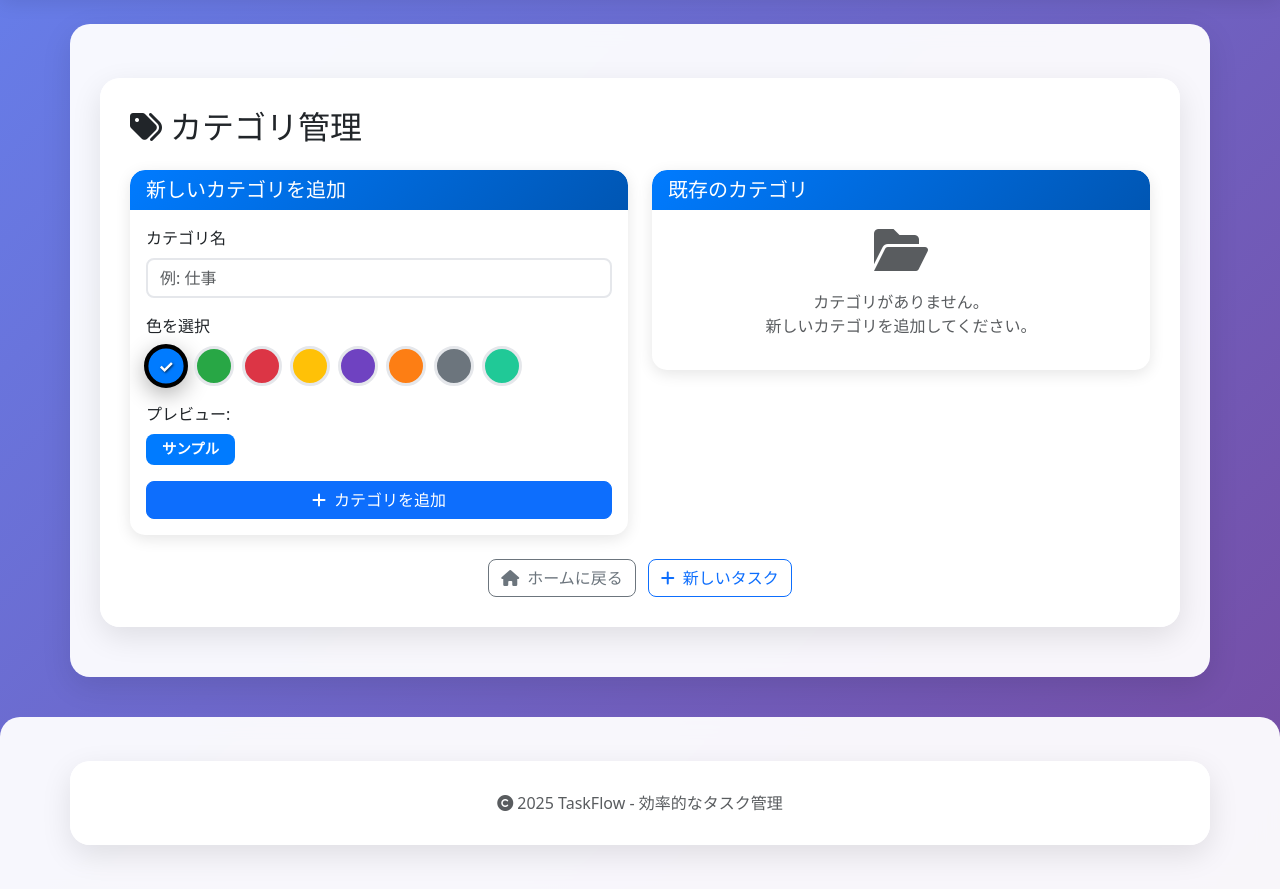
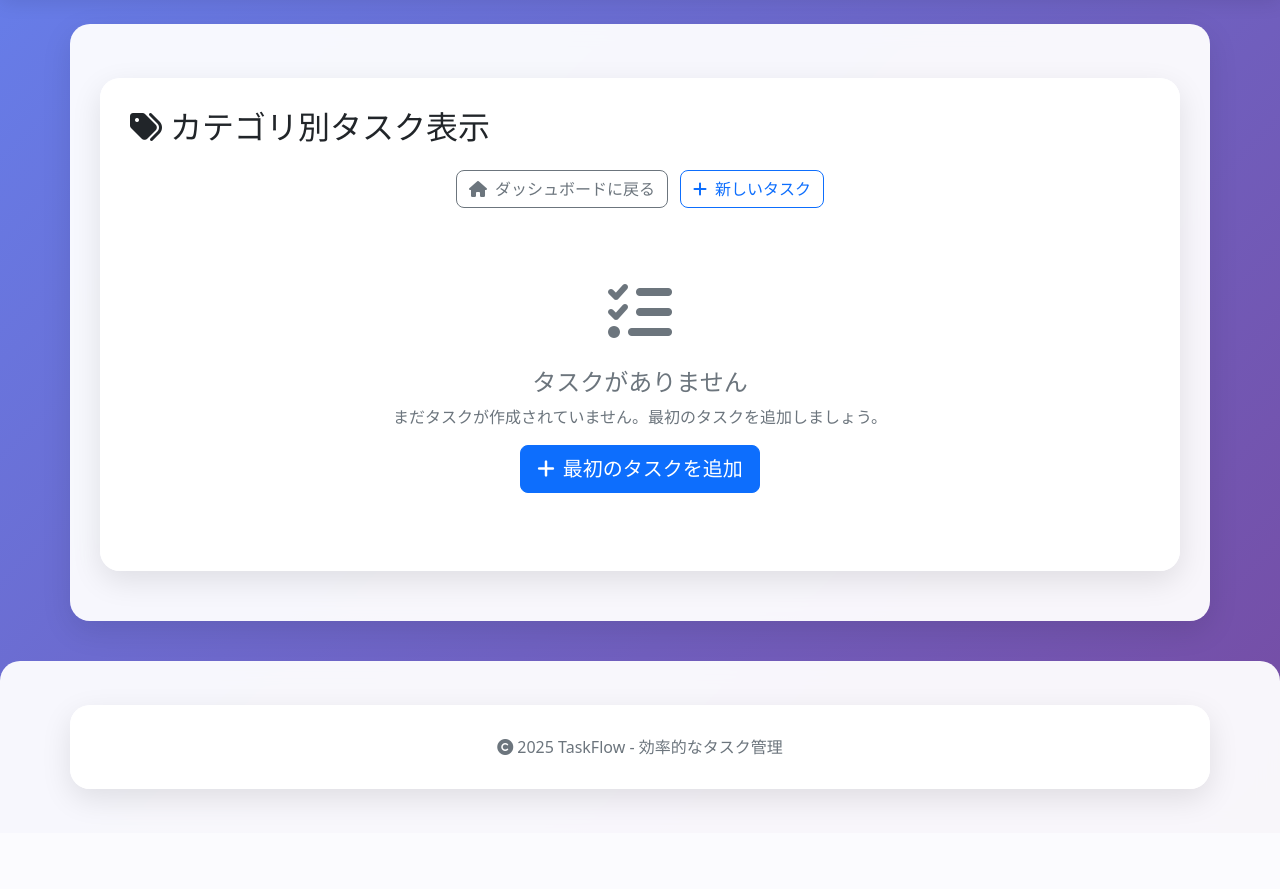
Before and after one commit to furukawa1020/-vol3-20-, a Flask app: page /categories in a window 1280 px wide. Shown: the part 62-951 px from the top of the page. After the commit the page ends 869 px from the top, so only its background shows below. Run offline with Flask 3, Linux system fonts and the light colour scheme; a user stored in the database is signed in; data comes from the database, SQL or seed files in the repository.

Commit message:
feat: add category deletion functionality and enhance category display with task statistics

```diff
--- a/app.py
+++ b/app.py
@@ -757,5 +757,32 @@ def export_stats():
 
     return jsonify(stats_data)
 
+@app.route('/delete_category/<int:category_id>')
+@login_required
+def delete_category(category_id):
+    """カテゴリ削除処理"""
+    user_id = get_current_user_id()
+
+    if not user_id:  # ゲストモードでは削除不可
+        flash('ゲストモードではカテゴリの削除はできません。', 'error')
+        return redirect(url_for('categories'))
+
+    conn = get_db_connection()
+    try:
+        # ユーザー固有のカテゴリのみ削除可能
+        result = conn.execute('DELETE FROM categories WHERE id = ? AND user_id = ?',
+                            (category_id, user_id))
+        if result.rowcount > 0:
+            conn.commit()
+            flash('カテゴリを削除しました。', 'success')
+        else:
+            flash('カテゴリが見つからないか、削除権限がありません。', 'error')
+    except Exception as e:
+        flash('カテゴリの削除中にエラーが発生しました。', 'error')
+    finally:
+        conn.close()
+
+    return redirect(url_for('categories'))
+
 if __name__ == '__main__':
     app.run(debug=True)
--- a/templates/categories.html
+++ b/templates/categories.html
@@ -1,20 +1,22 @@
 {% extends 'base.html' %}
+
+{% block title %}カテゴリ別表示{% endblock %}
 
 {% block content %}
 <div class="container mt-4">
     <div class="row">
         <div class="col-12">
             <h2 class="mb-4">
-                <i class="fas fa-tags me-2"></i>カテゴリ管理
+                <i class="fas fa-tags me-2"></i>カテゴリ別タスク表示
             </h2>
         </div>
     </div>
 
     <!-- フラッシュメッセージ表示 -->
-    {% with messages = get_flashed_messages() %}
+    {% with messages = get_flashed_messages(with_categories=true) %}
         {% if messages %}
-            {% for message in messages %}
-                <div class="alert alert-info alert-dismissible fade show" role="alert">
+            {% for category, message in messages %}
+                <div class="alert alert-{{ 'danger' if category == 'error' else 'success' }} alert-dismissible fade show" role="alert">
                     {{ message }}
                     <button type="button" class="btn-close" data-bs-dismiss="alert"></button>
                 </div>
@@ -22,178 +24,222 @@
         {% endif %}
     {% endwith %}
 
-    <div class="row">
-        <!-- カテゴリ追加フォーム -->
-        <div class="col-md-6">
-            <div class="card">
-                <div class="card-header">
-                    <h5 class="card-title mb-0">新しいカテゴリを追加</h5>
-                </div>
-                <div class="card-body">
-                    <form method="POST" action="{{ url_for('categories') }}">
-                        <div class="mb-3">
-                            <label for="name" class="form-label">カテゴリ名</label>
-                            <input type="text" id="name" name="name" class="form-control" placeholder="例: 仕事" required>
-                        </div>
-
-                        <div class="mb-3">
-                            <label class="form-label d-block">色を選択</label>
-                            <input type="hidden" name="color" id="selected-color" value="#007bff" required>
-
-                            <div class="d-flex flex-wrap gap-2">
-                                <div class="color-circle selected" data-color="#007bff" style="background-color: #007bff;"></div>
-                                <div class="color-circle" data-color="#28a745" style="background-color: #28a745;"></div>
-                                <div class="color-circle" data-color="#dc3545" style="background-color: #dc3545;"></div>
-                                <div class="color-circle" data-color="#ffc107" style="background-color: #ffc107;"></div>
-                                <div class="color-circle" data-color="#6f42c1" style="background-color: #6f42c1;"></div>
-                                <div class="color-circle" data-color="#fd7e14" style="background-color: #fd7e14;"></div>
-                                <div class="color-circle" data-color="#6c757d" style="background-color: #6c757d;"></div>
-                                <div class="color-circle" data-color="#20c997" style="background-color: #20c997;"></div>
-                            </div>
-                        </div>
-
-                        <div class="mb-3">
-                            <label class="form-label">プレビュー:</label>
-                            <div>
-                                <span id="category-preview" class="badge" style="background-color: #007bff; font-size: 0.9rem; padding: 0.5rem 1rem;">
-                                    サンプル
-                                </span>
-                            </div>
-                        </div>
-
-                        <div class="d-grid gap-2">
-                            <button type="submit" class="btn btn-primary">
-                                <i class="fas fa-plus me-2"></i>カテゴリを追加
-                            </button>
-                        </div>
-                    </form>
-                </div>
-            </div>
-        </div>
-
-        <!-- 既存のカテゴリ一覧 -->
-        <div class="col-md-6">
-            <div class="card">
-                <div class="card-header">
-                    <h5 class="card-title mb-0">既存のカテゴリ</h5>
-                </div>
-                <div class="card-body">
-                    {% if category_data %}
-                    <div class="table-responsive">
-                        <table class="table table-hover">
-                            <thead>
-                                <tr>
-                                    <th>カテゴリ名</th>
-                                    <th>タスク数</th>
-                                </tr>
-                            </thead>
-                            <tbody>
-                                {% for category, count in category_data %}
-                                <tr>
-                                    <td>{{ category }}</td>
-                                    <td>
-                                        <span class="badge bg-primary">{{ count }}</span>
-                                    </td>
-                                </tr>
-                                {% endfor %}
-                            </tbody>
-                        </table>
-                    </div>
-                    {% else %}
-                    <div class="text-center text-muted">
-                        <i class="fas fa-folder-open fa-3x mb-3"></i>
-                        <p>カテゴリがありません。<br>新しいカテゴリを追加してください。</p>
-                    </div>
-                    {% endif %}
-                </div>
-            </div>
-        </div>
-    </div>
-
     <!-- ナビゲーション -->
-    <div class="row mt-4">
+    <div class="row mb-4">
         <div class="col-12 text-center">
             <a href="{{ url_for('index') }}" class="btn btn-outline-secondary me-2">
-                <i class="fas fa-home me-2"></i>ホームに戻る
+                <i class="fas fa-home me-2"></i>ダッシュボードに戻る
             </a>
             <a href="{{ url_for('add_task') }}" class="btn btn-outline-primary">
                 <i class="fas fa-plus me-2"></i>新しいタスク
             </a>
         </div>
     </div>
+
+    <!-- カテゴリ別タスク表示 -->
+    {% if categorized_tasks %}
+        {% for category in categories %}
+            <div class="category-section mb-4">
+                <div class="card">
+                    <div class="card-header category-header" data-category="{{ category }}">
+                        <h5 class="card-title mb-0 d-flex justify-content-between align-items-center">
+                            <span>
+                                <i class="fas fa-folder me-2"></i>{{ category }}
+                            </span>
+                            <span class="badge bg-light text-dark">
+                                {{ categorized_tasks[category]|length }} タスク
+                            </span>
+                        </h5>
+                    </div>
+                    <div class="card-body">
+                        {% if categorized_tasks[category] %}
+                            <div class="row">
+                                {% for task in categorized_tasks[category] %}
+                                <div class="col-md-6 col-lg-4 mb-3">
+                                    <div class="task-card {% if task.completed %}completed{% endif %}">
+                                        <div class="task-header">
+                                            <h6 class="task-title">{{ task.title }}</h6>
+                                            <span class="priority-badge priority-{{ task.priority }}">
+                                                {{ task.priority }}
+                                            </span>
+                                        </div>
+
+                                        {% if task.description %}
+                                        <p class="task-description">{{ task.description }}</p>
+                                        {% endif %}
+
+                                        <div class="task-meta">
+                                            {% if task.due_date %}
+                                                <small class="text-muted">
+                                                    <i class="fas fa-calendar me-1"></i>{{ task.due_date }}
+                                                </small>
+                                            {% endif %}
+                                        </div>
+
+                                        <div class="task-actions mt-2">
+                                            <a href="{{ url_for('toggle_task', task_id=task.id) }}"
+                                               class="btn btn-sm {% if task.completed %}btn-warning{% else %}btn-success{% endif %}">
+                                                {% if task.completed %}
+                                                    <i class="fas fa-undo me-1"></i>未完了
+                                                {% else %}
+                                                    <i class="fas fa-check me-1"></i>完了
+                                                {% endif %}
+                                            </a>
+                                            <a href="{{ url_for('edit_task', task_id=task.id) }}"
+                                               class="btn btn-sm btn-outline-primary">
+                                                <i class="fas fa-edit me-1"></i>編集
+                                            </a>
+                                            <a href="{{ url_for('delete_task', task_id=task.id) }}"
+                                               class="btn btn-sm btn-outline-danger"
+                                               onclick="return confirm('本当に削除しますか？')">
+                                                <i class="fas fa-trash me-1"></i>削除
+                                            </a>
+                                        </div>
+                                    </div>
+                                </div>
+                                {% endfor %}
+                            </div>
+                        {% else %}
+                            <div class="text-center text-muted py-4">
+                                <i class="fas fa-inbox fa-3x mb-3"></i>
+                                <p>このカテゴリにはタスクがありません。</p>
+                                <a href="{{ url_for('add_task') }}" class="btn btn-outline-primary">
+                                    <i class="fas fa-plus me-2"></i>タスクを追加
+                                </a>
+                            </div>
+                        {% endif %}
+                    </div>
+                </div>
+            </div>
+        {% endfor %}
+    {% else %}
+        <div class="text-center text-muted py-5">
+            <i class="fas fa-tasks fa-4x mb-4"></i>
+            <h4>タスクがありません</h4>
+            <p>まだタスクが作成されていません。最初のタスクを追加しましょう。</p>
+            <a href="{{ url_for('add_task') }}" class="btn btn-primary btn-lg">
+                <i class="fas fa-plus me-2"></i>最初のタスクを追加
+            </a>
+        </div>
+    {% endif %}
 </div>
 
 <style>
-.color-circle {
-    width: 40px;
-    height: 40px;
-    border-radius: 50%;
-    border: 3px solid #e5e7eb;
-    cursor: pointer;
-    transition: all 0.3s ease;
-    position: relative;
-    display: inline-flex;
-    align-items: center;
-    justify-content: center;
-}
-
-.color-circle:hover {
-    transform: scale(1.1);
-    box-shadow: 0 4px 15px rgba(0, 0, 0, 0.2);
-}
-
-.color-circle.selected {
-    border-color: #000;
-    border-width: 4px;
-    transform: scale(1.1);
-    box-shadow: 0 6px 20px rgba(0, 0, 0, 0.3);
-}
-
-.color-circle.selected::after {
-    content: "✓";
-    color: white;
-    font-weight: bold;
-    font-size: 16px;
-    text-shadow: 1px 1px 2px rgba(0, 0, 0, 0.7);
+.category-section {
+    margin-bottom: 2rem;
 }
 
 .card {
     border: none;
-    box-shadow: 0 4px 15px rgba(0, 0, 0, 0.1);
-    border-radius: 15px;
-    transition: transform 0.3s ease;
+    box-shadow: 0 2px 10px rgba(0, 0, 0, 0.1);
+    border-radius: 12px;
+    transition: transform 0.2s ease;
 }
 
 .card:hover {
     transform: translateY(-2px);
 }
 
-.card-header {
+.category-header {
     background: linear-gradient(135deg, #007bff, #0056b3);
     color: white;
-    border-radius: 15px 15px 0 0 !important;
+    border-radius: 12px 12px 0 0 !important;
     border: none;
 }
 
-.table {
-    margin-bottom: 0;
+.task-card {
+    border: 1px solid #e9ecef;
+    border-radius: 8px;
+    padding: 1rem;
+    background: white;
+    transition: all 0.2s ease;
+    height: 100%;
 }
 
-.table th {
-    border-top: none;
+.task-card:hover {
+    box-shadow: 0 4px 15px rgba(0, 0, 0, 0.1);
+    transform: translateY(-1px);
+}
+
+.task-card.completed {
+    opacity: 0.7;
+    background: #f8f9fa;
+}
+
+.task-card.completed .task-title {
+    text-decoration: line-through;
+}
+
+.task-header {
+    display: flex;
+    justify-content: space-between;
+    align-items: flex-start;
+    margin-bottom: 0.5rem;
+}
+
+.task-title {
+    margin: 0;
+    font-size: 1rem;
     font-weight: 600;
-    color: #495057;
+    color: #343a40;
+    flex-grow: 1;
+    margin-right: 0.5rem;
+}
+
+.priority-badge {
+    padding: 0.25rem 0.5rem;
+    border-radius: 20px;
+    font-size: 0.75rem;
+    text-transform: uppercase;
+    font-weight: 600;
+}
+
+.priority-high {
+    background: #dc3545;
+    color: white;
+}
+
+.priority-medium {
+    background: #ffc107;
+    color: #000;
+}
+
+.priority-low {
+    background: #28a745;
+    color: white;
+}
+
+.task-description {
+    color: #6c757d;
+    font-size: 0.9rem;
+    margin-bottom: 0.5rem;
+    line-height: 1.4;
+}
+
+.task-meta {
+    margin-bottom: 0.75rem;
+}
+
+.task-actions {
+    display: flex;
+    gap: 0.25rem;
+    flex-wrap: wrap;
+}
+
+.task-actions .btn {
+    border-radius: 6px;
+    font-size: 0.8rem;
+    padding: 0.375rem 0.5rem;
 }
 
 .btn {
     border-radius: 8px;
     font-weight: 500;
-    transition: all 0.3s ease;
+    transition: all 0.2s ease;
 }
 
 .btn:hover {
     transform: translateY(-1px);
-    box-shadow: 0 4px 15px rgba(0, 0, 0, 0.2);
 }
 
 .alert {
@@ -204,91 +250,81 @@
 
 .badge {
     border-radius: 8px;
+    font-size: 0.8rem;
 }
 
-.form-control {
-    border-radius: 8px;
-    border: 2px solid #e5e7eb;
-    transition: all 0.3s ease;
+.text-muted {
+    color: #6c757d !important;
 }
 
-.form-control:focus {
-    border-color: #007bff;
-    box-shadow: 0 0 0 0.2rem rgba(0, 123, 255, 0.25);
+/* レスポンシブ対応 */
+@media (max-width: 768px) {
+    .task-actions {
+        flex-direction: column;
+    }
+
+    .task-actions .btn {
+        width: 100%;
+        margin-bottom: 0.25rem;
+    }
+
+    .task-header {
+        flex-direction: column;
+        gap: 0.5rem;
+    }
+
+    .priority-badge {
+        align-self: flex-start;
+    }
 }
 
-#category-preview {
-    transition: all 0.3s ease;
+/* アニメーション */
+@keyframes fadeInUp {
+    from {
+        opacity: 0;
+        transform: translateY(20px);
+    }
+    to {
+        opacity: 1;
+        transform: translateY(0);
+    }
 }
+
+.category-section {
+    animation: fadeInUp 0.5s ease forwards;
+}
+
+.category-section:nth-child(1) { animation-delay: 0.1s; }
+.category-section:nth-child(2) { animation-delay: 0.2s; }
+.category-section:nth-child(3) { animation-delay: 0.3s; }
+.category-section:nth-child(4) { animation-delay: 0.4s; }
+.category-section:nth-child(5) { animation-delay: 0.5s; }
 </style>
 
 <script>
-document.addEventListener('DOMContentLoaded', function () {
-    const circles = document.querySelectorAll('.color-circle');
-    const selectedInput = document.getElementById('selected-color');
-    const nameInput = document.getElementById('name');
-    const preview = document.getElementById('category-preview');
+document.addEventListener('DOMContentLoaded', function() {
+    // カテゴリごとの統計を表示
+    const categoryHeaders = document.querySelectorAll('.category-header');
 
-    // 色選択の処理
-    circles.forEach(function(circle) {
-        circle.addEventListener('click', function() {
-            // 全ての選択状態をリセット
-            circles.forEach(function(c) {
-                c.classList.remove('selected');
-            });
+    categoryHeaders.forEach(header => {
+        const category = header.getAttribute('data-category');
+        const taskCards = header.closest('.category-section').querySelectorAll('.task-card');
+        const completedTasks = header.closest('.category-section').querySelectorAll('.task-card.completed');
 
-            // クリックされた要素を選択状態に
-            circle.classList.add('selected');
-
-            // 隠しフィールドに値を設定
-            const color = circle.getAttribute('data-color');
-            selectedInput.value = color;
-
-            // プレビューを更新
-            updatePreview();
-        });
+        // ツールチップ情報を追加
+        const badge = header.querySelector('.badge');
+        if (badge && taskCards.length > 0) {
+            const completionRate = Math.round((completedTasks.length / taskCards.length) * 100);
+            badge.title = `完了率: ${completionRate}% (${completedTasks.length}/${taskCards.length})`;
+        }
     });
 
-    // 名前入力時のプレビュー更新
-    if (nameInput) {
-        nameInput.addEventListener('input', updatePreview);
-    }
-
-    // プレビュー更新関数
-    function updatePreview() {
-        if (preview) {
-            const name = nameInput ? nameInput.value.trim() : 'サンプル';
-            const color = selectedInput ? selectedInput.value : '#007bff';
-
-            preview.textContent = name || 'サンプル';
-            preview.style.backgroundColor = color;
-        }
-    }
-
-    // 初期プレビューの設定
-    updatePreview();
-
-    // フォーム送信前のバリデーション
-    const form = document.querySelector('form');
-    if (form) {
-        form.addEventListener('submit', function(e) {
-            const name = nameInput.value.trim();
-            const color = selectedInput.value;
-
-            if (!name) {
-                e.preventDefault();
-                alert('カテゴリ名を入力してください。');
-                nameInput.focus();
-                return false;
-            }
-
-            if (!color) {
-                e.preventDefault();
-                alert('色を選択してください。');
-                return false;
-            }
-        });
-    }
+    // タスクカードのアニメーション
+    const taskCards = document.querySelectorAll('.task-card');
+    taskCards.forEach((card, index) => {
+        card.style.animationDelay = `${0.1 + (index * 0.05)}s`;
+        card.style.animation = 'fadeInUp 0.5s ease forwards';
+    });
 });
 </script>
 {% endblock %}
```
